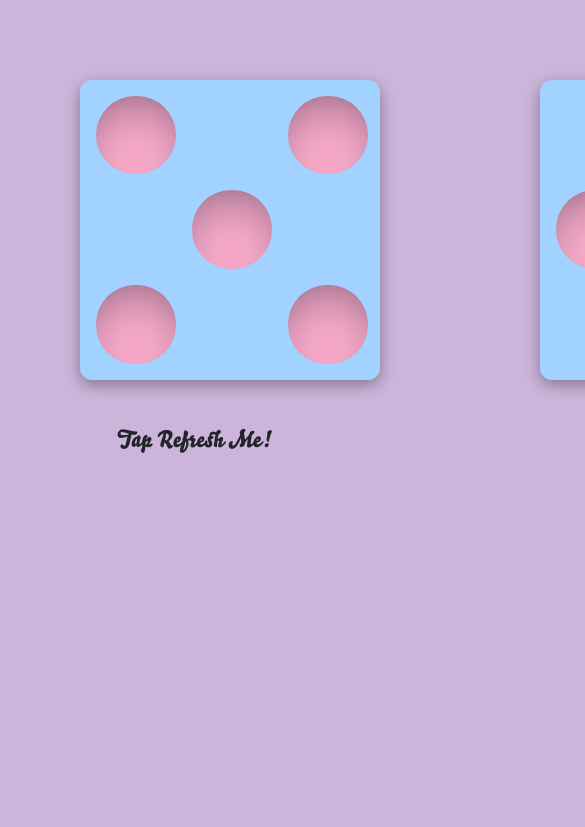
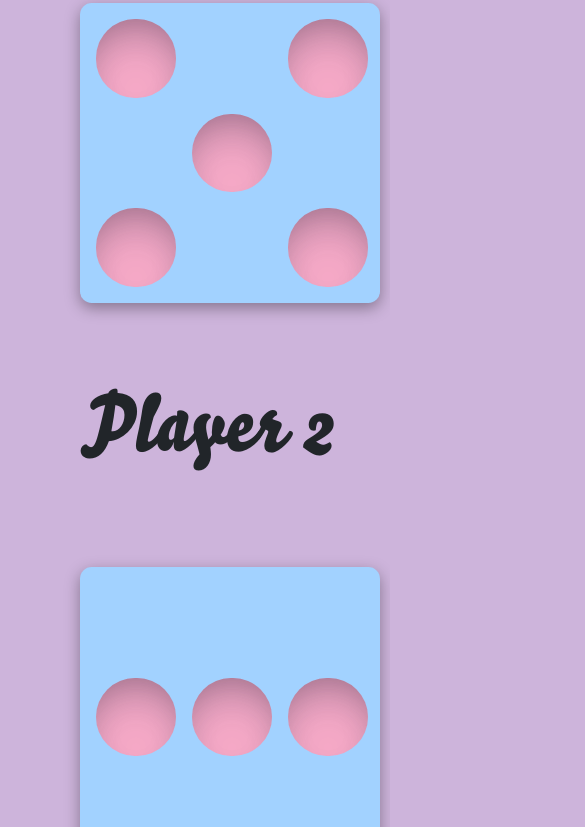
Before and after one commit to TuwanonPadee/Dice-Game, a plain HTML site: page index.html in a window 390 px wide. Shown: the part 469-1296 px from the top of the page, 585 px wide, since content can reach past the window. Before the commit the page ends 973 px from the top, so only its background shows below. Drawn offline with nearby package versions, Linux system fonts and the light colour scheme.

Commit message:
add responsive for vertical screen

```diff
--- a/Style/global.css
+++ b/Style/global.css
@@ -10,7 +10,7 @@ body {
 
 h1,
 h2 {
-  font-size: 7rem;
+  font-size: clamp(5rem, 1vw, 7rem);
   font-style: italic;
 }
 
@@ -30,18 +30,16 @@ h2 {
 .wrapper {
   display: grid;
   grid-template-columns: repeat(5, 1fr);
-  gap: 5em;
+  gap: 5rem;
 }
 
 .one-player,
 .one-dice {
   grid-column: 2;
-  grid-row: 1;
 }
 .two-player,
 .two-dice {
   grid-column: 4;
-  grid-row: 1;
 }
 
 .one-dice,
@@ -62,3 +60,20 @@ h2 {
   box-shadow: rgba(50, 50, 93, 0.25) 0px 30px 60px -12px inset,
     rgba(0, 0, 0, 0.3) 0px 18px 36px -18px inset;
 }
+
+@media screen and (max-width: 768px) {
+  .wrapper {
+    grid-template-columns: 1;
+  }
+
+  .one-player,
+  .two-player,
+  .one-dice,
+  .two-dice {
+    grid-column: 2;
+  }
+
+  .two-dice {
+    grid-row: 4;
+  }
+}
```
